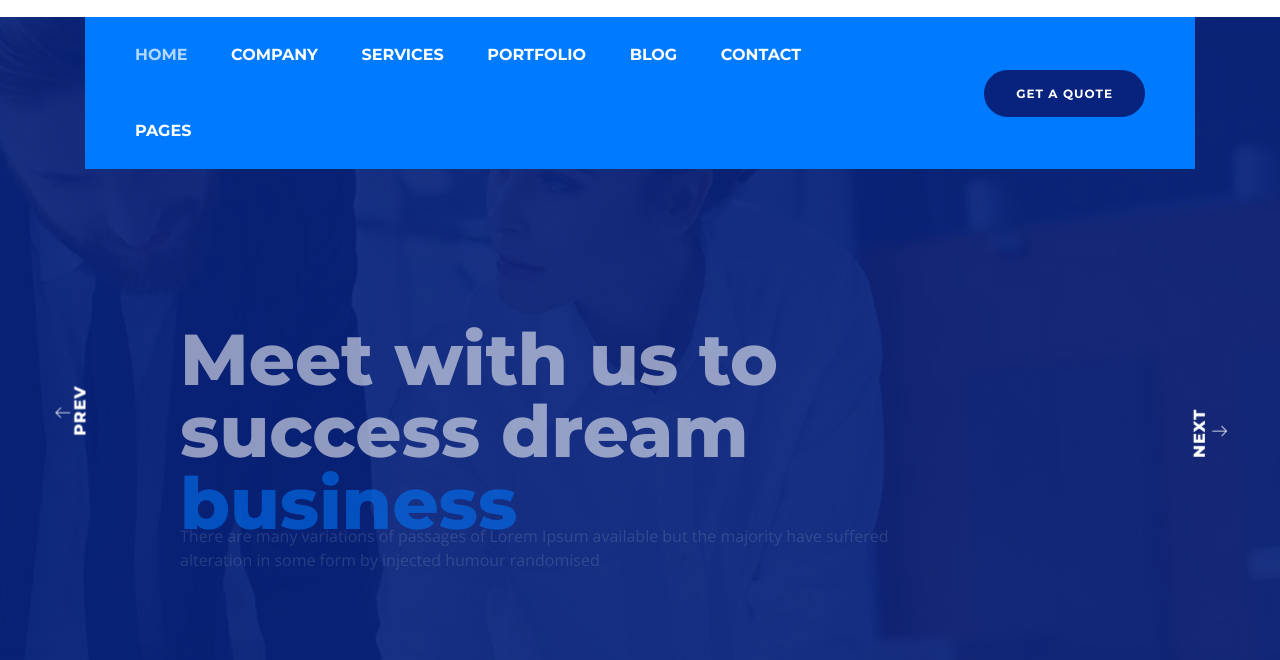
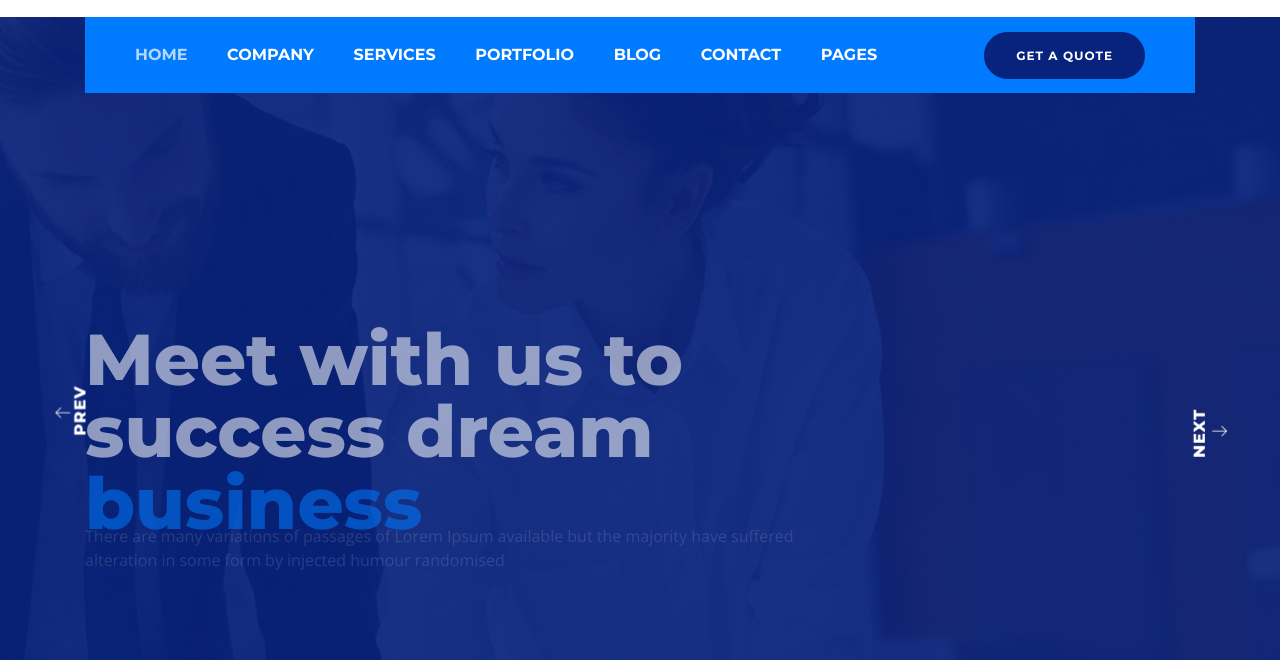
Before and after one commit to thisistanvir/FairBizz-Template, a plain HTML site: page index.html in a window 1280 px wide. Shown: the part 140-800 px from the top of the page. Drawn offline with nearby package versions, Linux system fonts and the light colour scheme.

Commit message:
Second Commit

```diff
--- a/assets/css/style.css
+++ b/assets/css/style.css
@@ -417,7 +417,7 @@
 
 .main-menu li {
     display: inline-block;
-    margin-right: 40px;
+    margin-right: 36px;
 }
 .main-menu li:last-child {
     margin-right: 0;
--- a/index.html
+++ b/index.html
@@ -153,7 +153,7 @@
                 <div class="single-slider slider-bg-2 d-flex align-items-center">
                     <div class="container">
                         <div class="row">
-                            <div class="col-xl-10 col-10 offset-1">
+                            <div class="col-xl-10 offset-xl-0 col-10 offset-1">
                                 <div class="slider-content">
                                     <h1 data-animation="fadeInLeft" data-delay=".2s">Meet with us to <br> success dream <span>business</span></h1>
                                     <p data-animation="fadeInUp" data-delay=".4s">There are many variations of passages of Lorem Ipsum available but the majority have suffered <br> alteration in some form by injected humour randomised </p>
@@ -166,7 +166,7 @@
                 <div class="single-slider slider-bg-3 d-flex align-items-center">
                     <div class="container">
                         <div class="row">
-                            <div class="col-xl-10 col-10 offset-1">
+                            <div class="col-xl-10 offset-xl-0 col-10 offset-1">
                                 <div class="slider-content">
                                     <h1 data-animation="fadeInUp" data-delay=".2s">Meet with us to <br> success dream <span>business</span></h1>
                                     <p data-animation="fadeInUp" data-delay=".4s">There are many variations of passages of Lorem Ipsum available but the majority have suffered <br> alteration in some form by injected humour randomised </p>
```
